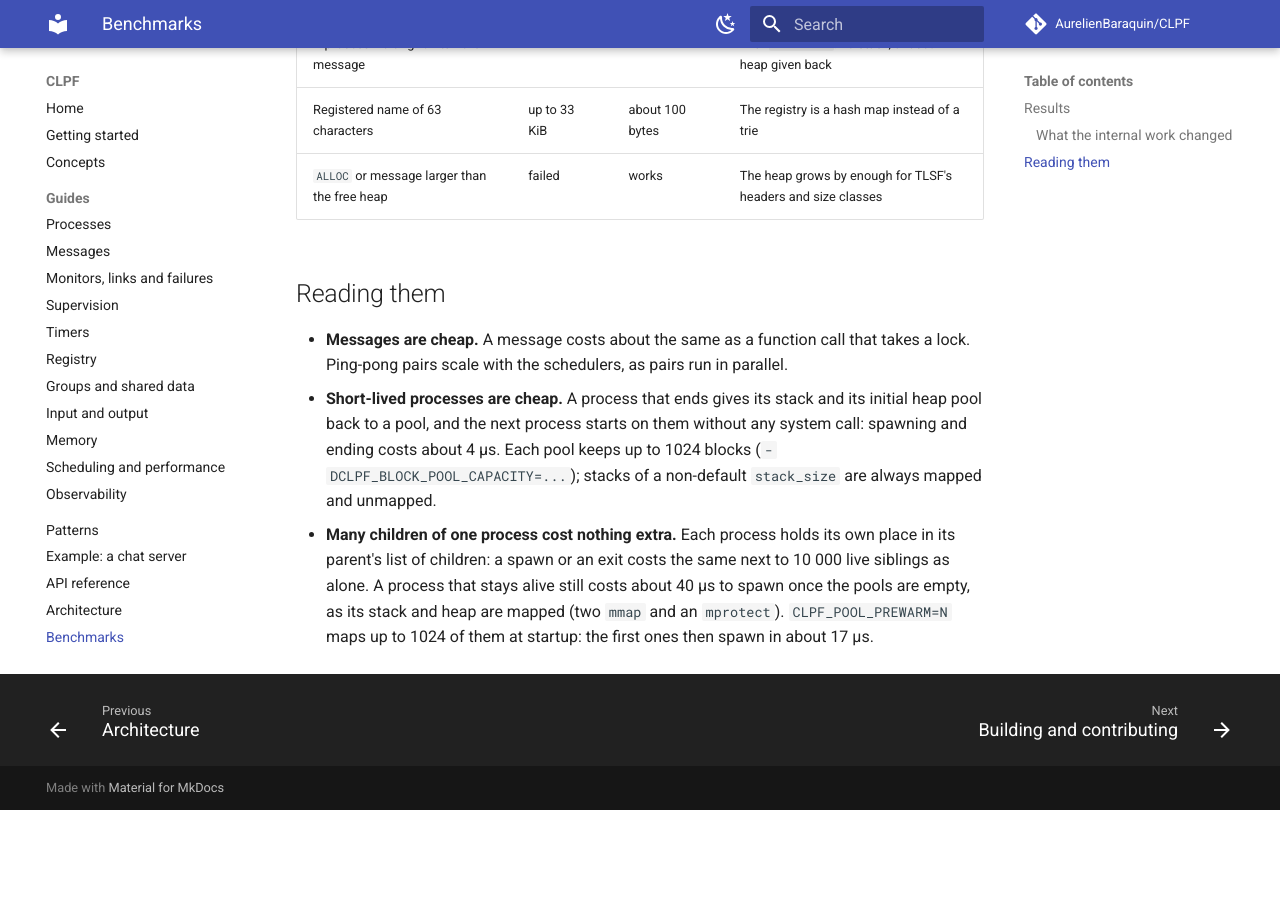
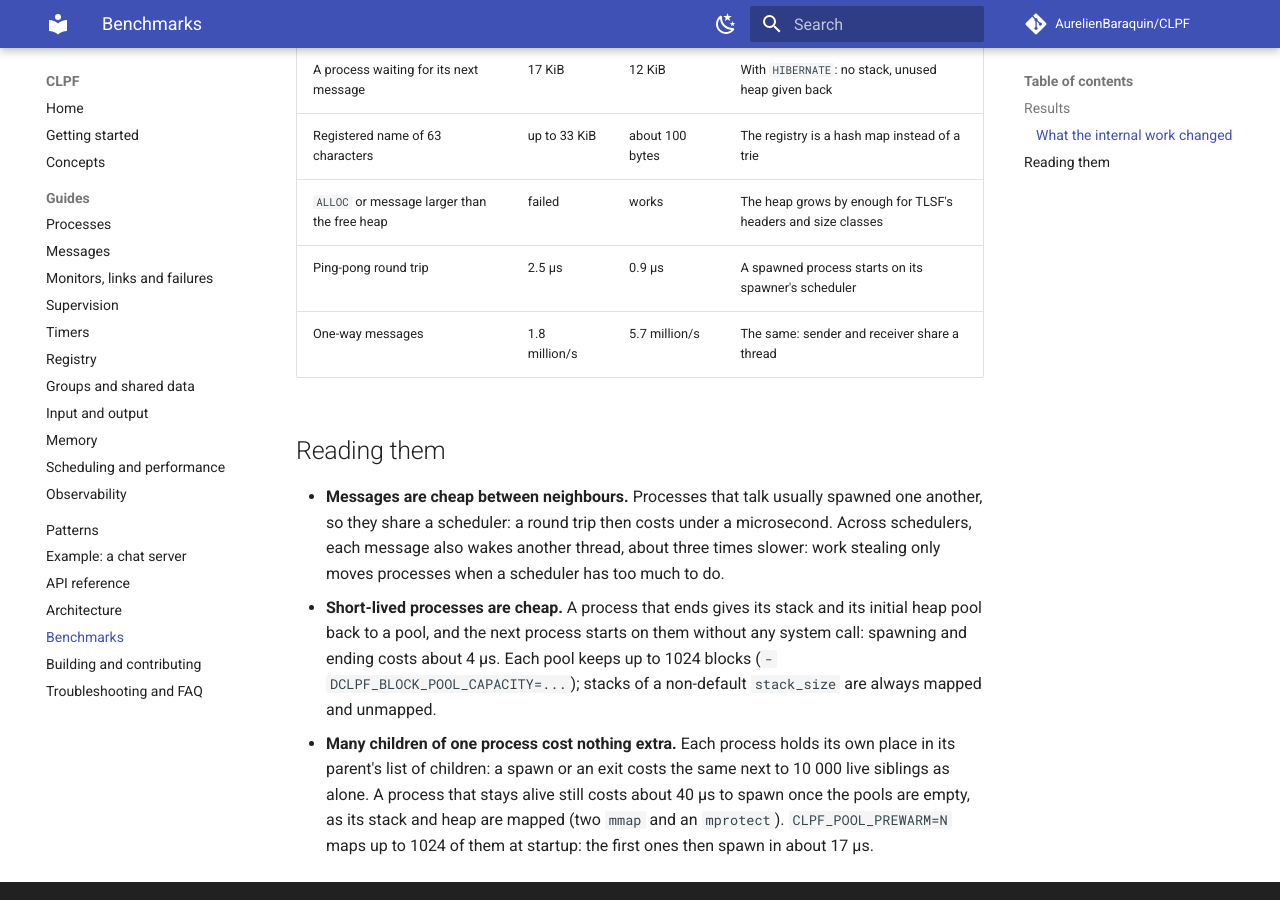
Before and after one commit to AurelienBaraquin/CLPF, an MkDocs documentation site: the page built from docs/benchmarks.md, in a window 1280 px wide and 900 px high, scrolled down 1746 px. Built offline with MkDocs 1.6.1 and Material for MkDocs 9.7.7, drawn with Linux system fonts in a browser that asks for light colours; comment, search, counter and statistics services are not loaded; before the commit the page ends 2556 px from its top, so only the background shows below that; some of the changed text lies outside the part shown.

Commit message:
docs: processes start on their spawner's scheduler; new benchmark numbers

```diff
--- a/docs/benchmarks.md
+++ b/docs/benchmarks.md
@@ -14,19 +14,19 @@
 ## Results
 
 On a 6-core x86-64 machine (Linux under WSL2, so 4 scheduler threads), in
-Release:
+Release, medians of 5 runs:
 
 | Benchmark | Result | What it does |
 |---|---|---|
-| spawn + exit | 255 000 processes/s | Spawns 100 000 processes that send one message and end |
+| spawn + exit | 230 000 processes/s | Spawns 100 000 processes that send one message and end |
 | parallel spawn + exit (8) | 1 million processes/s | 8 processes spawn 12 500 such processes each, at once |
-| one-way messages | 2.3 million messages/s | One process sends 1 000 000 small messages to another |
-| ping-pong round trip | 1.5 µs | Two processes exchange 200 000 request/answer pairs |
-| request, 1000 messages queued | 1.6 µs | `REQUEST_REF` to a server while 1000 unrelated messages wait in the mailbox |
-| spawn of waiting processes | 42 µs each | Spawns 10 000 processes that wait in `RECEIVE` |
+| one-way messages | 5.7 million messages/s | One process sends 1 000 000 small messages to another |
+| ping-pong round trip | 0.9 µs | Two processes exchange 200 000 request/answer pairs |
+| request, 1000 messages queued | 1.0 µs | `REQUEST_REF` to a server while 1000 unrelated messages wait in the mailbox |
+| spawn of waiting processes | 40 to 80 µs each | Spawns 10 000 processes that wait in `RECEIVE` |
 | memory per waiting process | 16 KiB | Resident memory of those 10 000 processes, stack and heap |
-| wake and collect all | 18 ms | Wakes the 10 000 with a message each, and collects their answers |
-| parallel ping-pong (8 pairs) | 2.7 million round trips/s | 8 ping-pong pairs at once, spread over the schedulers |
+| wake and collect all | 30 ms | Wakes the 10 000 with a message each, and collects their answers |
+| parallel ping-pong (8 pairs) | 1.9 million round trips/s | 8 ping-pong pairs at once, spread over the schedulers |
 | idle program, resident memory | 2.2 MB | A program whose entry does nothing |
 
 Your numbers will differ: run the benchmark on your machine.
@@ -44,12 +44,16 @@
 | A process waiting for its next message | 17 KiB | 12 KiB | With `HIBERNATE`: no stack, unused heap given back |
 | Registered name of 63 characters | up to 33 KiB | about 100 bytes | The registry is a hash map instead of a trie |
 | `ALLOC` or message larger than the free heap | failed | works | The heap grows by enough for TLSF's headers and size classes |
+| Ping-pong round trip | 2.5 µs | 0.9 µs | A spawned process starts on its spawner's scheduler |
+| One-way messages | 1.8 million/s | 5.7 million/s | The same: sender and receiver share a thread |
 
 ## Reading them
 
-- **Messages are cheap.** A message costs about the same as a function call
-  that takes a lock. Ping-pong pairs scale with the schedulers, as pairs run
-  in parallel.
+- **Messages are cheap between neighbours.** Processes that talk usually
+  spawned one another, so they share a scheduler: a round trip then costs
+  under a microsecond. Across schedulers, each message also wakes another
+  thread, about three times slower: work stealing only moves processes when
+  a scheduler has too much to do.
 - **Short-lived processes are cheap.** A process that ends gives its stack
   and its initial heap pool back to a pool, and the next process starts on
   them without any system call: spawning and ending costs about 4 µs. Each
```
Also changed, not shown: docs/api.md (+3 -3 lines), docs/architecture.md (+5 -3 lines), docs/guides/processes.md (+3 -2 lines), docs/guides/scheduling.md (+7 -3 lines), 2 other files.
